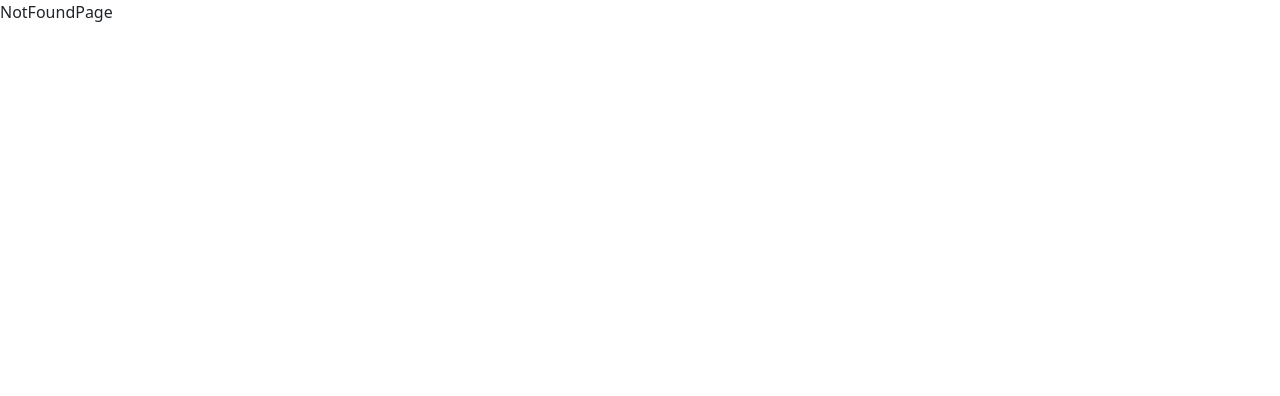
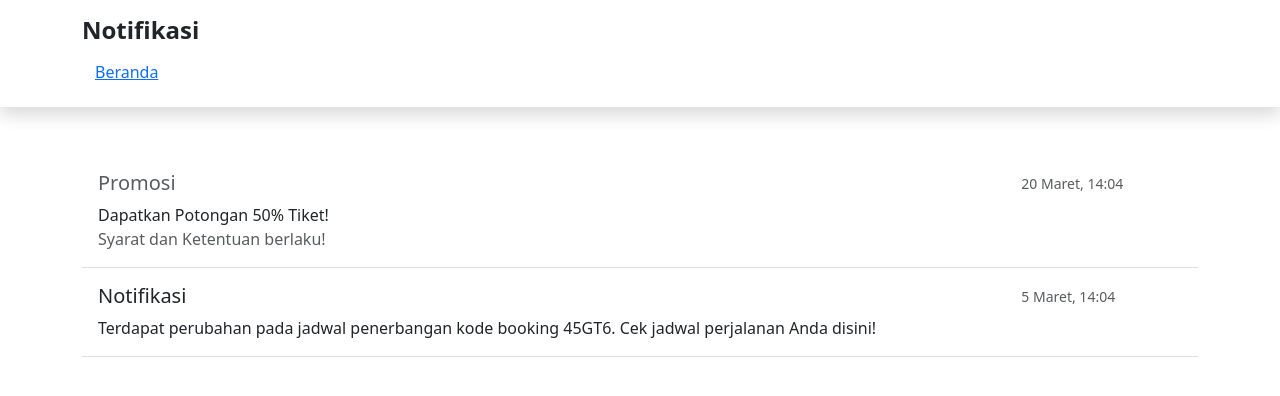
Before and after one commit to team-c4-fsw-binar/24001085-km6--bcr-final-fe, a React (Vite) app: page /notification in a window 1280 px wide. Shown: the top 396 px of the page. Built offline with nearby package versions, Linux system fonts and the light colour scheme.

Commit message:
notification: first layout

```diff
--- a/src/App.jsx
+++ b/src/App.jsx
@@ -5,6 +5,7 @@ import {
   NotFoundPage,
   OTPPage,
   RegisterPage,
+  NotificationPage,
 } from "./pages";
 
 const router = createBrowserRouter([
@@ -28,6 +29,10 @@ const router = createBrowserRouter([
     path: "/*",
     element: <NotFoundPage />,
   },
+  {
+    path: "/notification",
+    element: <NotificationPage />,
+  },
 ]);
 
 const App = () => {
--- a/src/pages/index.js
+++ b/src/pages/index.js
@@ -3,5 +3,6 @@ import LoginPage from "./auth/login";
 import RegisterPage from "./auth/register";
 import OTPPage from "./auth/otp";
 import NotFoundPage from "./not-found";
+import NotificationPage from "./notification";
 
-export { HomePage, LoginPage, RegisterPage, OTPPage, NotFoundPage };
+export { HomePage, LoginPage, RegisterPage, OTPPage, NotFoundPage, NotificationPage };
--- /dev/null
+++ b/src/pages/notification/index.jsx
@@ -0,0 +1,52 @@
+import React from "react";
+import { Container, Row, Col, Card, Button } from "react-bootstrap";
+import "./notification.css";
+
+const NotificationPage = () => {
+    return (
+        <>
+            <div className="shadow">
+                <Container className="py-3">
+                    <h4 className="fw-bold">Notifikasi</h4>
+                    <Button variant="link" href="/">
+                        <i className="bi bi-arrow-left"></i> Beranda
+                    </Button>
+                </Container>
+            </div>
+            <Container className="py-5">
+                <Card className="mb-2">
+                    <Card.Body>
+                        <Row>
+                            <Col md={10}>
+                                <Card.Title className="text-muted">Promosi</Card.Title>
+                                <Card.Text>Dapatkan Potongan 50% Tiket!<br />
+                                    <span className="text-muted">Syarat dan Ketentuan berlaku!</span>
+                                </Card.Text>
+                            </Col>
+                            <Col md={2} className="text-right">
+                                <small className="text-muted">20 Maret, 14:04</small>
+                                <span className="ml-2"><i className="bi bi-dot text-success"></i></span>
+                            </Col>
+                        </Row>
+                    </Card.Body>
+                    <Card.Body>
+                        <Row>
+                            <Col md={10}>
+                                <Card.Title>Notifikasi</Card.Title>
+                                <Card.Text>
+                                    Terdapat perubahan pada jadwal penerbangan kode booking 45GT6. Cek jadwal perjalanan Anda disini!
+                                </Card.Text>
+                            </Col>
+                            <Col md={2} className="text-right">
+                                <small className="text-muted">5 Maret, 14:04</small>
+                                <span className="ml-2"><i className="bi bi-dot text-danger"></i></span>
+                            </Col>
+                        </Row>
+                    </Card.Body>
+                </Card>
+            </Container>
+        </>
+    );
+};
+
+export default NotificationPage;
--- /dev/null
+++ b/src/pages/notification/notification.css
@@ -0,0 +1,8 @@
+/* card */
+.card {
+    border: none;
+}
+
+.card-body {
+    border-bottom: 1px solid #dee2e6;
+}
```
Also changed, not shown: src/assets/notification/notif.svg (added).
